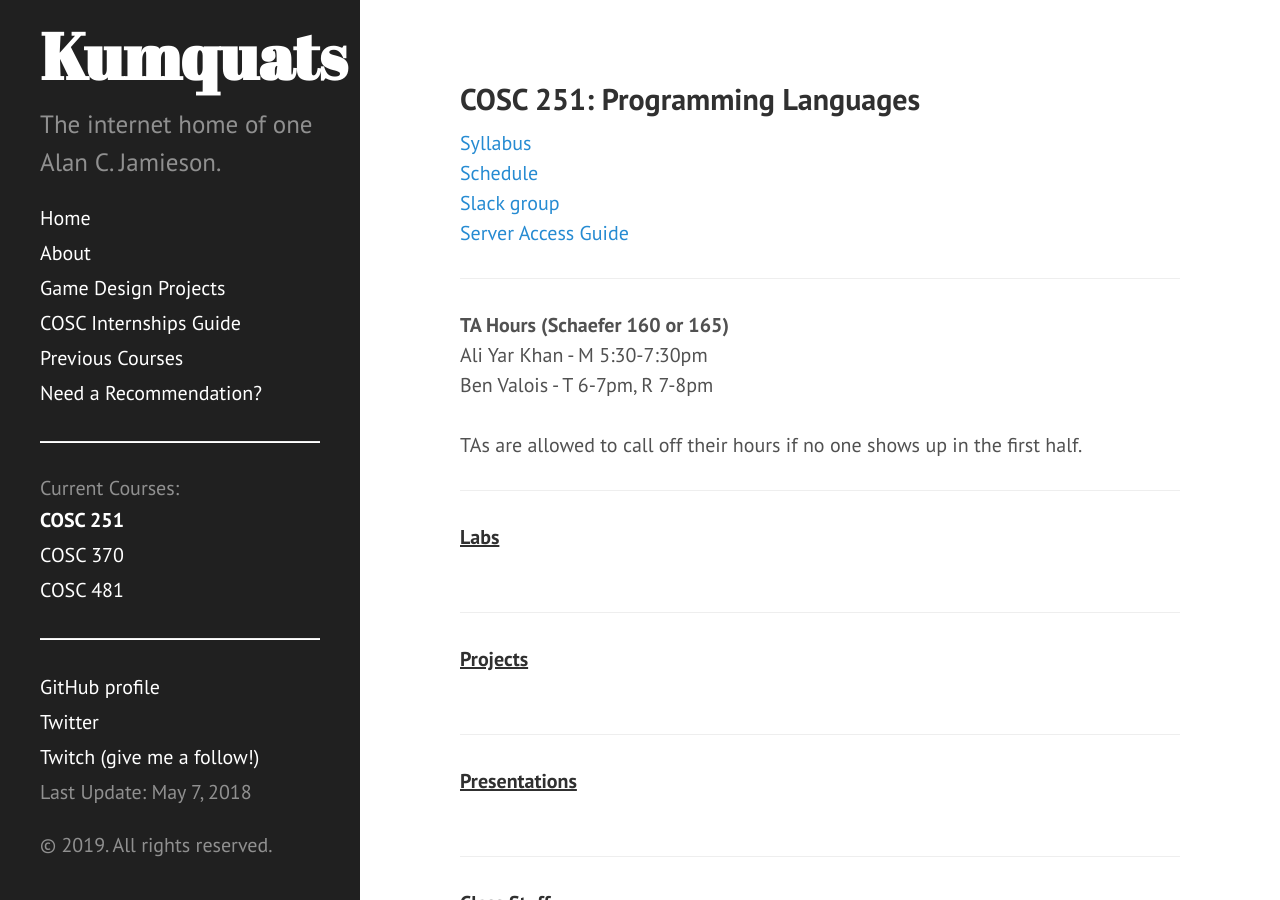
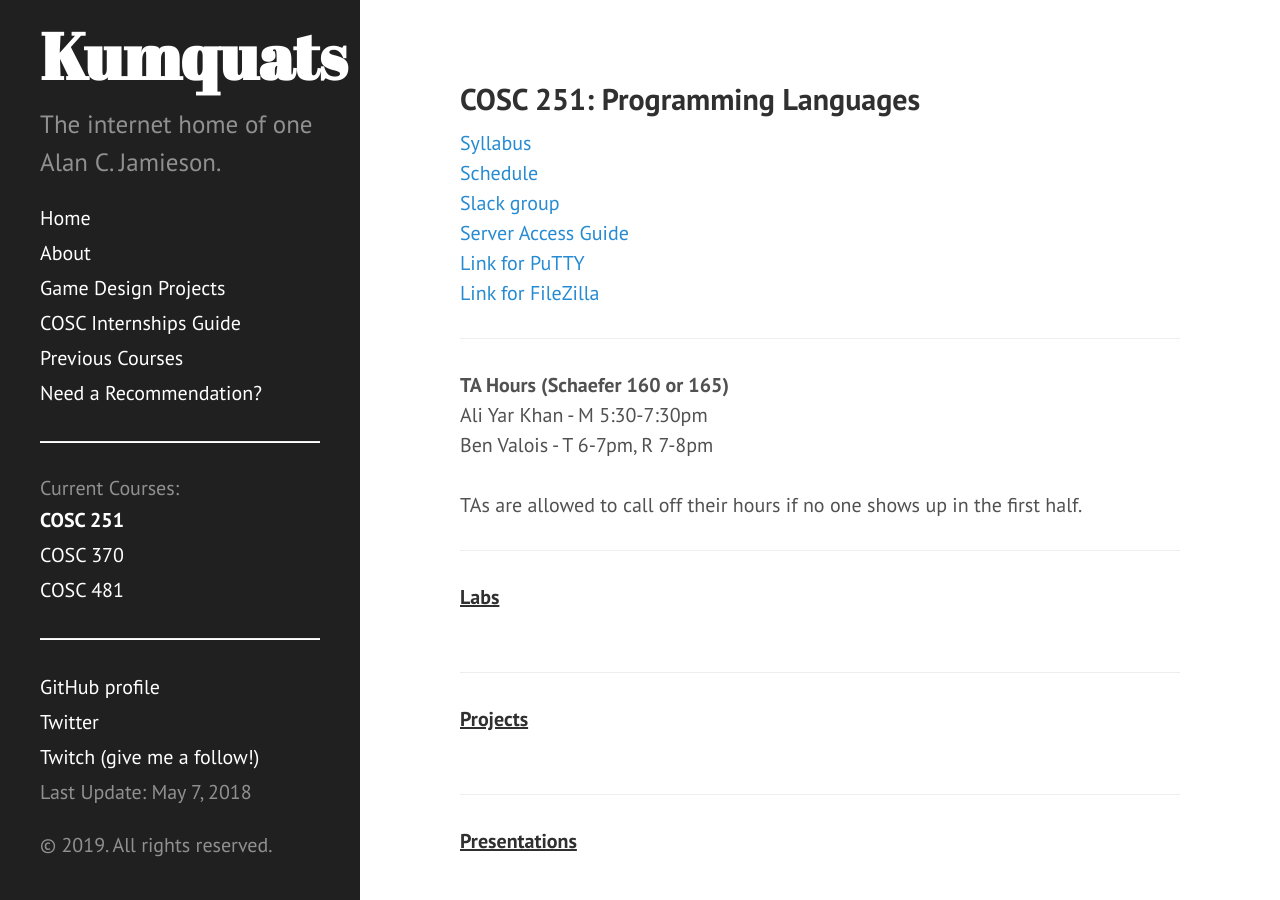
Before and after one commit to ripark/ripark.github.io, a Jekyll site: the page built from s19/cosc251.html, in a window 1280 px wide and 900 px high. Built offline with Jekyll 4.4.1, drawn with Linux system fonts in a browser that asks for light colours; Markdown is read by kramdown in place of the engine named in the settings.

Commit message:
251 update

```diff
--- a/s19/cosc251.html
+++ b/s19/cosc251.html
@@ -10,7 +10,11 @@ shorttitle: "COSC 251"
 <br>
 <a href="https://smcmcs.slack.com/messages/cosc251/">Slack group</a>
 <br>
-<a href="http://ripark.github.io/s19/ServerAccess.pdf">Server Access Guide</a>
+<a href="http://ripark.github.io/s19/CSServerGuide.pdf">Server Access Guide</a>
+<br>
+<a href="https://www.putty.org/">Link for PuTTY</a>
+<br>
+<a href="https://filezilla-project.org/download.php?type=client">Link for FileZilla</a>
 <br>
 <hr>
 <b>TA Hours (Schaefer 160 or 165)</b>
```
Also changed, not shown: 1 other file.
